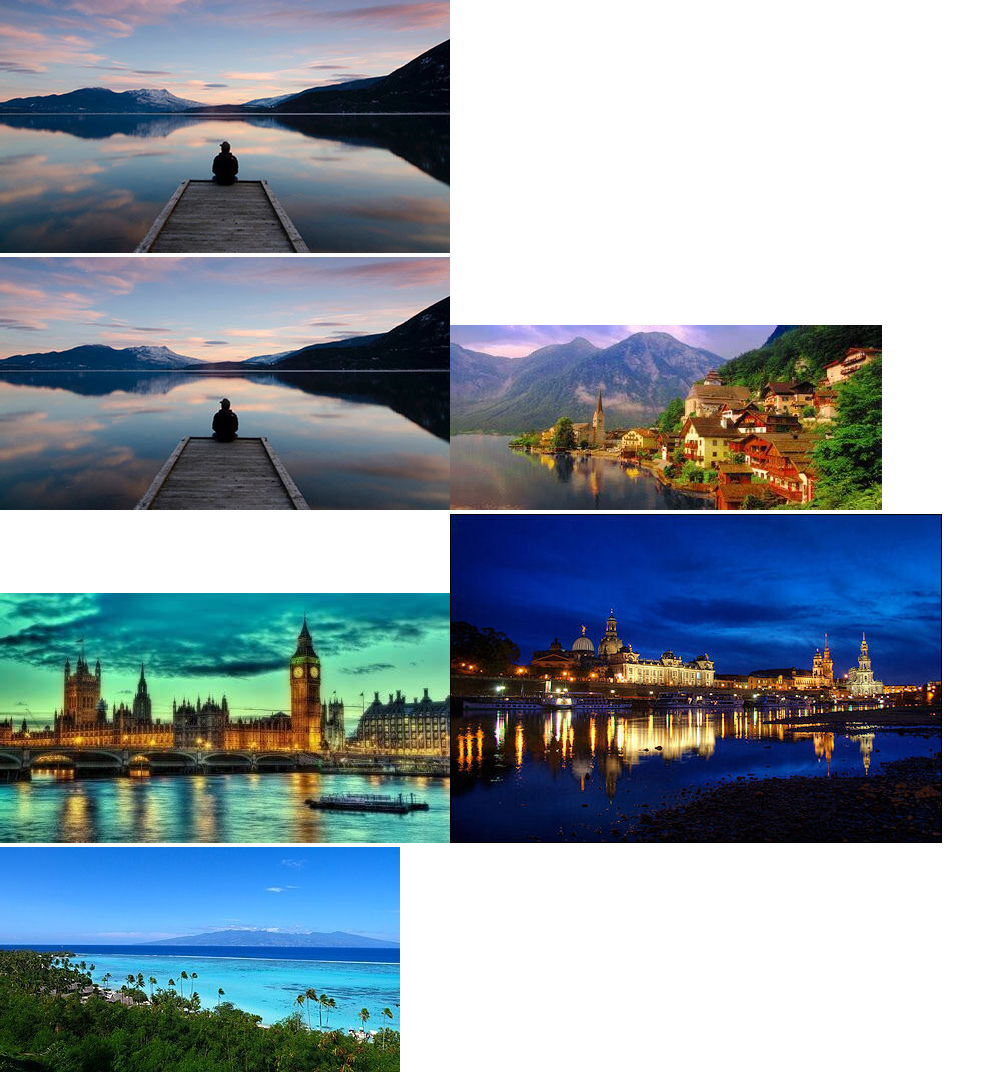
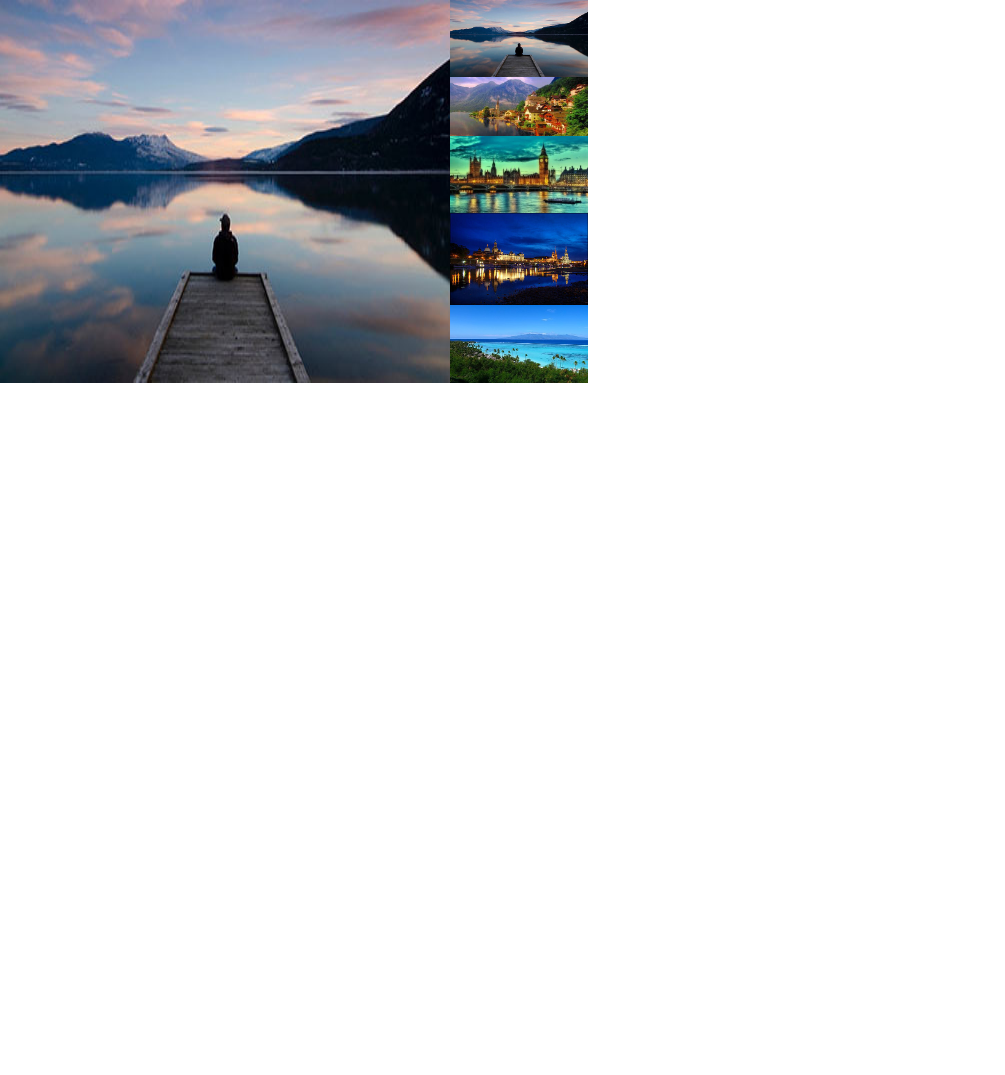
Before and after one commit to FraAccaBi/vue-slider, a plain HTML site: page index.html in a window 1280 px wide. Shown: the whole page, without its empty margins (0-1005 px from the left). After the commit the page ends 800 px from the top, so only its background shows below. Drawn offline with nearby package versions, Linux system fonts and the light colour scheme.

Commit message:
backup commit

```diff
--- a/assets/css/style.css
+++ b/assets/css/style.css
@@ -3,3 +3,17 @@
     padding: 0;
     box-sizing: border-box;
 }
+.container{
+    display: flex;
+    width: 80%;
+}
+.miniature{
+    display: flex;
+    flex-direction: column;
+}
+.col-70{
+    max-width: 70%;
+}
+.col-30>img{
+    max-width: 28%;
+}
--- a/index.html
+++ b/index.html
@@ -10,10 +10,13 @@
 <body>
 
     <div id="app">
-        <img :src=content[index].image alt="">
-        <div class="miniature">
-            <img :src=element.image v-for="element in content">
+        <div class="container">
+            <img class="col-70"  :src=content[index].image alt="">
+            <div class="miniature col-30">
+                <img :src=element.image v-for="element in content">
+            </div>
         </div>
+
     </div>
 
     <script src='https://cdn.jsdelivr.net/npm/vue@2.6.14/dist/vue.js'></script>
```
